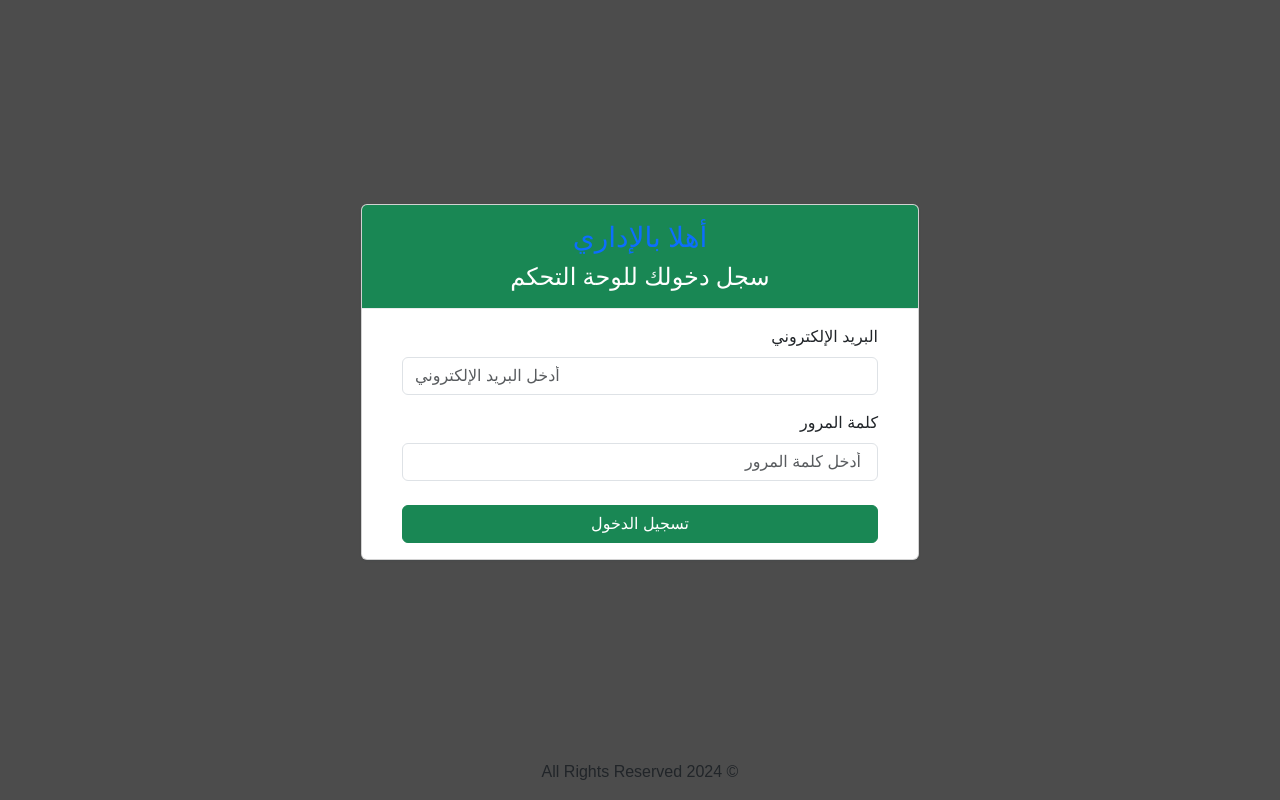
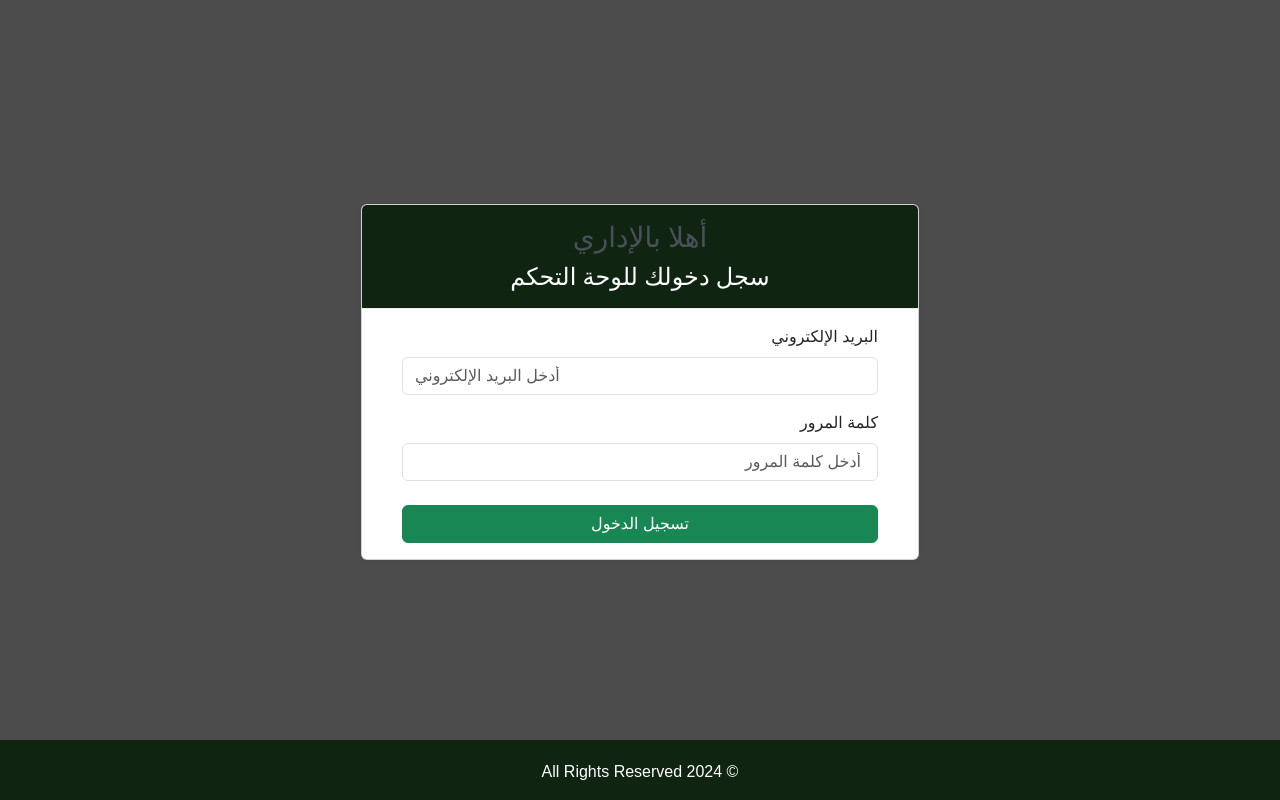
Before and after one commit to ifhadii/ksa-football-worldcup, a PHP site: page /KSAWelcomeCup/login.php in a window 1280 px wide. Run offline with PHP 8.4, Linux system fonts and the light colour scheme; data comes from the database, SQL or seed files in the repository; some libraries are stand-ins or nearby versions.

Commit message:
adding login frontend

```diff
--- a/dashboard/login.php
+++ b/dashboard/login.php
@@ -140,8 +140,8 @@ if ($_SERVER["REQUEST_METHOD"] == "POST" && isset($_POST["email"])) {
               </div>
 
   <div class="card w-50">
-  <div class="card-header bg-success py-3">
-    <h3 class="text-primary text-center font-weight-bold">أهلا بالإداري</h5>
+  <div class="card-header py-3" style="background-color: rgb(16, 36, 18); color: white;">
+    <h3 class="text-center font-weight-bold">أهلا بالإداري</h5>
     <h4 class="text-white text-center mb-0 font-weight-bold">سجل دخولك للوحة التحكم</h5>
   </div>
   <div class="card-body">
@@ -181,7 +181,7 @@ if ($_SERVER["REQUEST_METHOD"] == "POST" && isset($_POST["email"])) {
       </div>
     </div>
 
-    <footer class="footer">
+    <footer class="footer" style="background-color: rgb(16, 36, 18); color: white;">
       <div class="container">
         <div class="row">
           <div class="col-lg-12">
```
